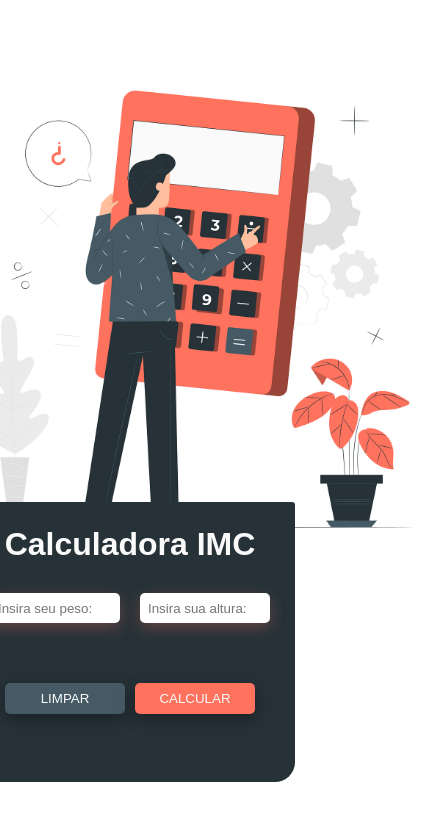
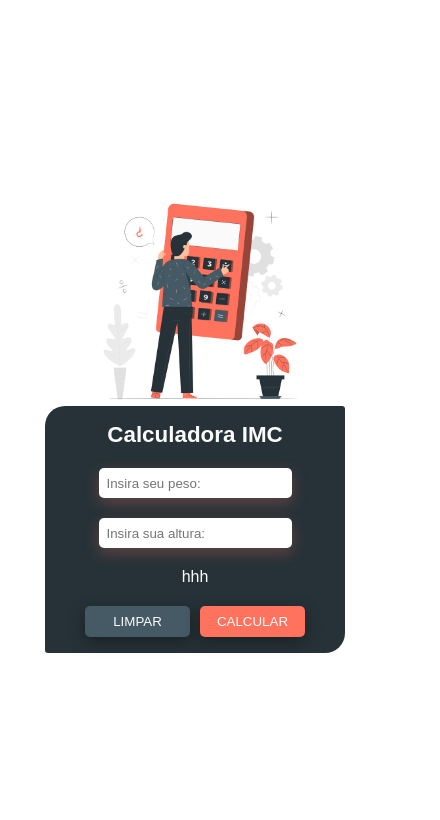
Before and after one commit to lisamignot/imc_calculator-react, a React (Vite) app: page / in a window 390 px wide. Shown: the top 820 px of the page, 440 px wide, since content can reach past the window. Built offline with nearby package versions, Linux system fonts and the light colour scheme.

Commit message:
style: ajuste na responsividade

```diff
--- a/src/components/Calculadora/Calculadora.module.css
+++ b/src/components/Calculadora/Calculadora.module.css
@@ -79,12 +79,48 @@
 
 @media screen and (max-width: 767px) {
     .calculadora {
-        height: 280px;
-        margin-top: -30px;
-        margin-right: 80px;
+        max-width: 90%;
+        width: 300px;
+        margin-top: 5px;
+        margin-right: 0;
+        margin-left: 0;
+        padding: 16px;
     }
 
-    .calcTitle {
+    .calcTitulo {
         font-size: 1.4em;
+        margin-bottom: 20px;
     }
+
+    .calcInput {
+        flex-direction: column;
+        margin-bottom: 20px;
+    }
+
+    .input {
+        width:100%;
+        margin: 0;
+    }
+
+    .btn {
+        margin-top: 20px;
+    }
+
+    .resultadoBtn {
+        width: 105px;
+
+        &:hover {
+            letter-spacing: 0;
+        }
+    }
+
+    .resetBtn {
+        width: 105px;
+
+        &:hover {
+            letter-spacing: 0;
+        }
+    }
+
+
 }
--- a/src/components/Calculadora/index.jsx
+++ b/src/components/Calculadora/index.jsx
@@ -47,7 +47,7 @@ const Calculadora = () => {
                 <input className={styles.input} type="number" placeholder='Insira sua altura:' value={ altura } onChange={e => setAltura(parseFloat(e.target.value))} />
             </div>
 
-            <div className={styles.calcresultado}><span><strong>{ resultado }</strong></span></div>
+            <div className={styles.calcresultado}><p>hhh<span><strong>{ resultado }</strong></span></p></div>
 
             <div className={styles.btn}>
                 <button className={styles.resetBtn} onClick={ limparCampos }>LIMPAR</button>
--- a/src/global.css
+++ b/src/global.css
@@ -32,7 +32,14 @@
 
 @media screen and (max-width: 767px) {
     .container {
+        max-width: 90%;
         background-color: white;
         flex-direction: column;
         justify-content: center;
     }
+
+    .imgFundo {
+        max-width: 60%;
+        max-height: 45vh;
+    }
+}
```
